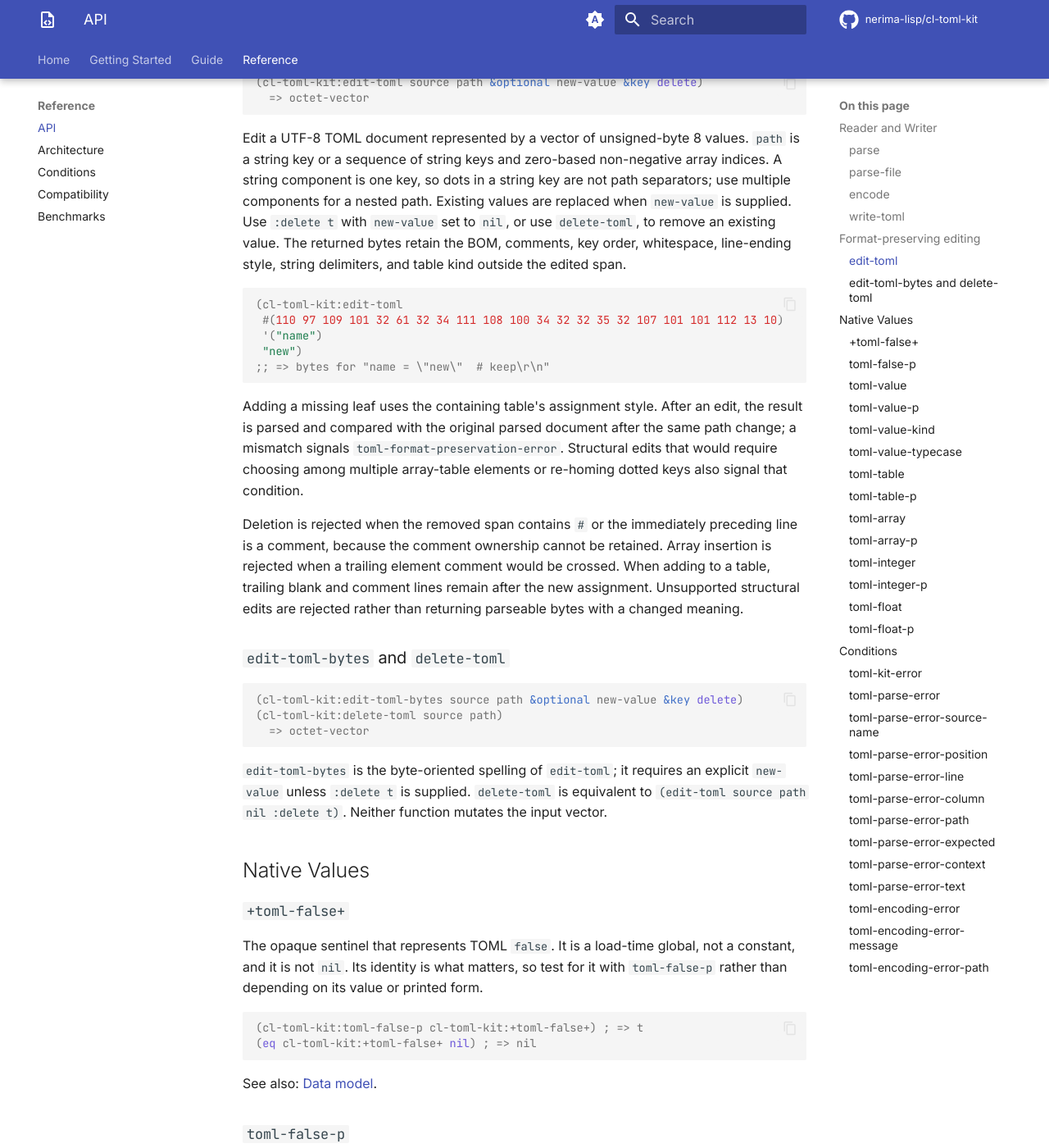
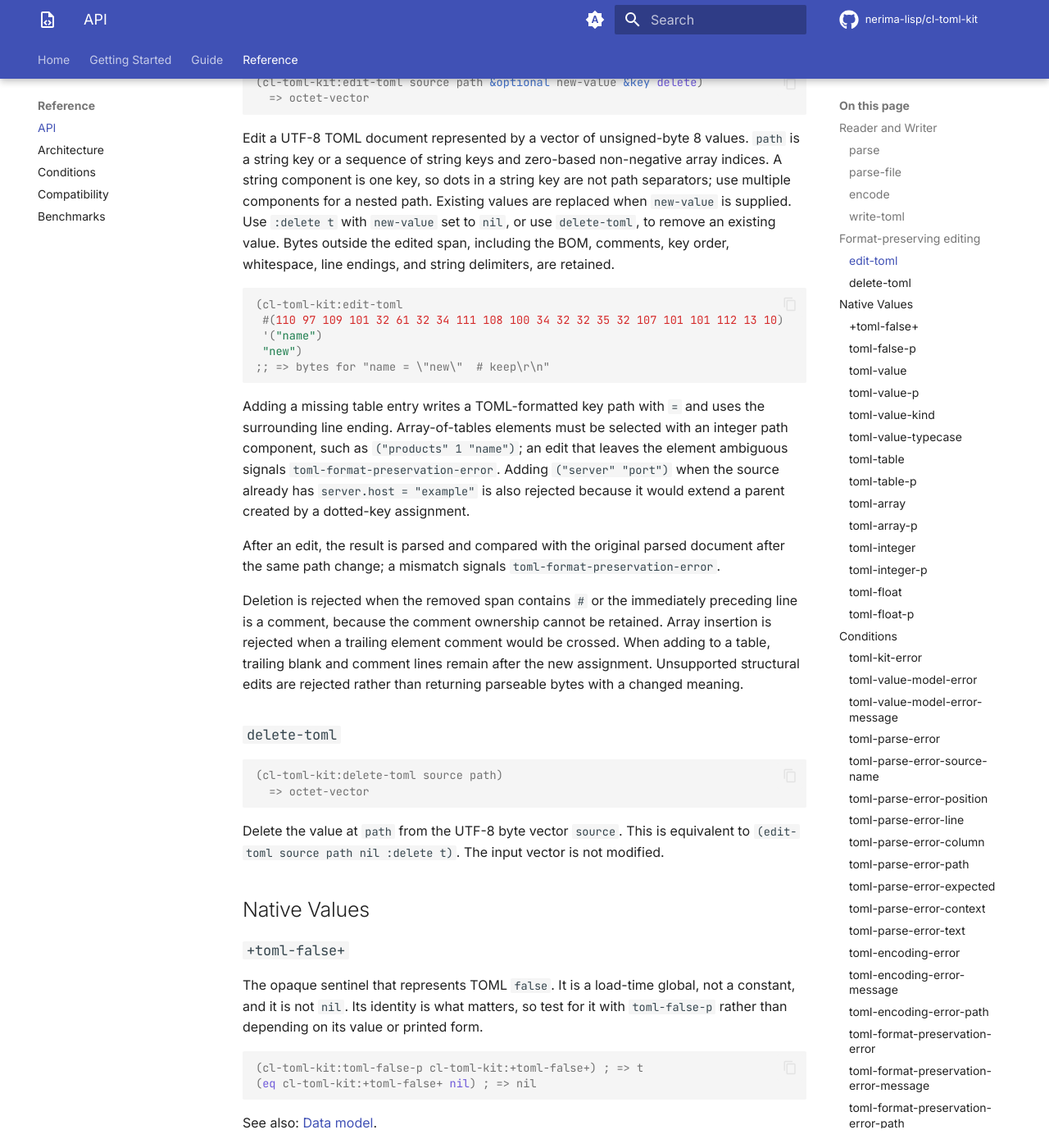
Before and after one commit to nerima-lisp/cl-toml-kit, an MkDocs documentation site: the page built from docs/src/reference/api.md, in a window 1280 px wide and 1400 px high, scrolled down 2734 px. Shown: the whole window at 82% size. Built offline with MkDocs 1.6.1 and Material for MkDocs 9.7.7, drawn with Linux system fonts in a browser that asks for light colours; comment, search, counter and statistics services are not loaded; some of the changed text lies outside the part shown.

Commit message:
refactor(api)!: remove edit-toml-bytes compatibility alias

````diff
--- a/docs/src/reference/api.md
+++ b/docs/src/reference/api.md
@@ -24,7 +24,7 @@ table.
 | Argument | Type | Default | Meaning |
 | --- | --- | --- | --- |
 | `source` | `string` or `stream` | n/a | The TOML document, as a string or a character input stream. |
-| `source-name` | designator | `nil` | Identifies the source in diagnostics; stored in `toml-parse-error-source-name`. |
+| `source-name` | any value | `nil` | Diagnostic label passed through to the parse-error reader. |
 
 **Returns**: the top-level table, a hash table with `:test 'equal`. Keys and
 values use the [native value mapping](../guide/data-model.md).
@@ -132,11 +132,11 @@ See also: [Writer](../guide/writer.md).
 Edit a UTF-8 TOML document represented by a vector of unsigned-byte 8 values.
 `path` is a string key or a sequence of string keys and zero-based non-negative
 array indices. A string component is one key, so dots in a string key are not
-path separators; use multiple components for a nested path. Existing values are replaced when `new-value` is supplied.
-Use `:delete t` with `new-value` set to `nil`, or use `delete-toml`, to remove
-an existing value. The returned
-bytes retain the BOM, comments, key order, whitespace,
-line-ending style, string delimiters, and table kind outside the edited span.
+path separators; use multiple components for a nested path. Existing values
+are replaced when `new-value` is supplied. Use `:delete t` with `new-value`
+set to `nil`, or use `delete-toml`, to remove an existing value. Bytes outside
+the edited span, including the BOM, comments, key order, whitespace, line
+endings, and string delimiters, are retained.
 
 ```lisp
 (cl-toml-kit:edit-toml
@@ -146,12 +146,17 @@ line-ending style, string delimiters, and table kind outside the edited span.
 ;; => bytes for "name = \"new\"  # keep\r\n"
 ```
 
-Adding a missing leaf uses the containing table's assignment style. After an
-edit, the result is parsed and compared with the original parsed document
-after the same path change; a mismatch signals
-`toml-format-preservation-error`. Structural edits that would require
-choosing among multiple array-table elements or re-homing dotted keys also
-signal that condition.
+Adding a missing table entry writes a TOML-formatted key path with ` = ` and
+uses the surrounding line ending. Array-of-tables elements must be selected
+with an integer path component, such as `("products" 1 "name")`; an edit
+that leaves the element ambiguous signals `toml-format-preservation-error`.
+Adding `("server" "port")` when the source already has
+`server.host = "example"` is also rejected because it would extend a parent
+created by a dotted-key assignment.
+
+After an edit, the result is parsed and compared with the original parsed
+document after the same path change; a mismatch signals
+`toml-format-preservation-error`.
 
 Deletion is rejected when the removed span contains `#` or the immediately
 preceding line is a comment, because the comment ownership cannot be retained.
@@ -160,18 +165,16 @@ When adding to a table, trailing blank and comment lines remain after the new
 assignment. Unsupported structural edits are rejected rather than returning
 parseable bytes with a changed meaning.
 
-### `edit-toml-bytes` and `delete-toml`
+### `delete-toml`
 
 ```lisp
-(cl-toml-kit:edit-toml-bytes source path &optional new-value &key delete)
 (cl-toml-kit:delete-toml source path)
   => octet-vector
 ```
 
-`edit-toml-bytes` is the byte-oriented spelling of `edit-toml`; it requires an
-explicit `new-value` unless `:delete t` is supplied. `delete-toml` is equivalent
-to `(edit-toml source path nil :delete t)`. Neither function mutates the input
-vector.
+Delete the value at `path` from the UTF-8 byte vector `source`. This is
+equivalent to `(edit-toml source path nil :delete t)`. The input vector is not
+modified.
 
 ## Native Values
 
@@ -266,13 +269,14 @@ Dispatch `value` by its TOML kind. Clause keys are the kind keywords of
 `toml-value-kind`; `t` supplies the otherwise clause. The macro expands to a
 single Common Lisp `typecase`.
 
-Unknown kind keywords are rejected at macro expansion time. In a `:table`
-clause whose value is a hash table without the `equal` test, the expansion
-signals `toml-encoding-error` with the message `Invalid TOML table`. When no
-clause matches and there is no `t` clause, it signals `toml-encoding-error`
-with the message `Not a TOML value`.
+Unknown kind keywords signal `toml-value-model-error` during macro expansion.
+In a `:table` clause whose value is a hash table without the `equal` test, the
+expansion signals `toml-encoding-error` with the message `Invalid TOML table`.
+When no clause matches and there is no `t` clause, it signals
+`toml-encoding-error` with the message `Not a TOML value`.
 
-**Signals**: `toml-encoding-error` in the two cases above.
+**Signals**: `toml-value-model-error` for unknown kind keywords during macro
+expansion; `toml-encoding-error` in the two runtime cases above.
 
 **Example**:
 
@@ -375,6 +379,19 @@ library signals and carries no slots.
 
 See also: [The shared base condition](conditions.md#the-shared-base-condition).
 
+### `toml-value-model-error`
+
+A condition, subtype of `toml-kit-error`, signalled during macro expansion
+when `toml-value-typecase` contains an unknown kind keyword. Its reader is
+`toml-value-model-error-message`.
+
+See also: [TOML value model error](conditions.md#toml-value-model-error).
+
+### `toml-value-model-error-message`
+
+Return the message describing the invalid TOML value kind.
+See also: [TOML value model error](conditions.md#toml-value-model-error).
+
 ### `toml-parse-error`
 
 A condition, subtype of `toml-kit-error`, signalled for malformed TOML input.
@@ -388,67 +405,42 @@ See also: [TOML parse error](conditions.md#toml-parse-error).
 
 ### `toml-parse-error-source-name`
 
-Return the `source-name` designator supplied to `parse`, or `nil` if none was
-given.
-
-**Signals**: `none`.
-
+Return the value passed as `source-name` to `parse`, unchanged, or `nil`.
 See also: [TOML parse error](conditions.md#toml-parse-error).
 
 ### `toml-parse-error-position`
 
 Return the zero-based character offset in the input where parsing failed.
-
-**Signals**: `none`.
-
 See also: [TOML parse error](conditions.md#toml-parse-error).
 
 ### `toml-parse-error-line`
 
 Return the one-based line number where parsing failed.
-
-**Signals**: `none`.
-
 See also: [TOML parse error](conditions.md#toml-parse-error).
 
 ### `toml-parse-error-column`
 
 Return the one-based column number where parsing failed.
-
-**Signals**: `none`.
-
 See also: [TOML parse error](conditions.md#toml-parse-error).
 
 ### `toml-parse-error-path`
 
 Return the path of table keys and vector indices to the failure, or `nil`.
-
-**Signals**: `none`.
-
 See also: [TOML parse error](conditions.md#toml-parse-error).
 
 ### `toml-parse-error-expected`
 
 Return a short description of what the parser expected, or `nil`.
-
-**Signals**: `none`.
-
 See also: [TOML parse error](conditions.md#toml-parse-error).
 
 ### `toml-parse-error-context`
 
 Return the context label of the failure; defaults to `"TOML"`.
-
-**Signals**: `none`.
-
 See also: [TOML parse error](conditions.md#toml-parse-error).
 
 ### `toml-parse-error-text`
 
 Return a bounded, sanitized snippet of the input near the failure.
-
-**Signals**: `none`.
-
 See also: [TOML parse error](conditions.md#toml-parse-error).
 
 ### `toml-encoding-error`
@@ -462,17 +454,45 @@ See also: [TOML encoding error](conditions.md#toml-encoding-error).
 
 ### `toml-encoding-error-message`
 
-Return a bounded description of the failure; defaults to
-`"TOML encoding failed"`.
-
-**Signals**: `none`.
-
+Return a bounded failure description; defaults to `"TOML encoding failed"`.
 See also: [TOML encoding error](conditions.md#toml-encoding-error).
 
 ### `toml-encoding-error-path`
 
 Return the path from the root table to the offending value, or `nil`.
+See also: [TOML encoding error](conditions.md#toml-encoding-error).
 
-**Signals**: `none`.
+### `toml-format-preservation-error`
 
-See also: [TOML encoding error](conditions.md#toml-encoding-error).
+A condition, subtype of `toml-kit-error`, signalled when an edit cannot
+preserve unrelated source bytes safely. Its readers are
+`toml-format-preservation-error-message` and
+`toml-format-preservation-error-path`.
+
+See also: [`toml-format-preservation-error`](conditions.md#toml-format-preservation-error).
+
+### `toml-format-preservation-error-message`
+
+Return the reason the format-preserving edit was rejected.
+See also: [`toml-format-preservation-error`](conditions.md#toml-format-preservation-error).
+
+### `toml-format-preservation-error-path`
+
+Return the requested logical path, or `nil` when no path applies.
+See also: [`toml-format-preservation-error`](conditions.md#toml-format-preservation-error).
+
+## Source scanning
+
+### `toml-comment-spans`
+
+```lisp
+(cl-toml-kit:toml-comment-spans source)
+  => list of conses
+```
+
+Return source-ordered `(start . end)` character-offset pairs for comments.
+Each span includes the leading `#`, uses an inclusive start and exclusive end,
+and excludes the line ending. Comment marks inside quoted strings are not
+included.
+
+**Signals**: `type-error` when `source` is not a string.
````
Also changed, not shown: docs/src/reference/conditions.md (+17 -6 lines), README.md, 5 other files.
